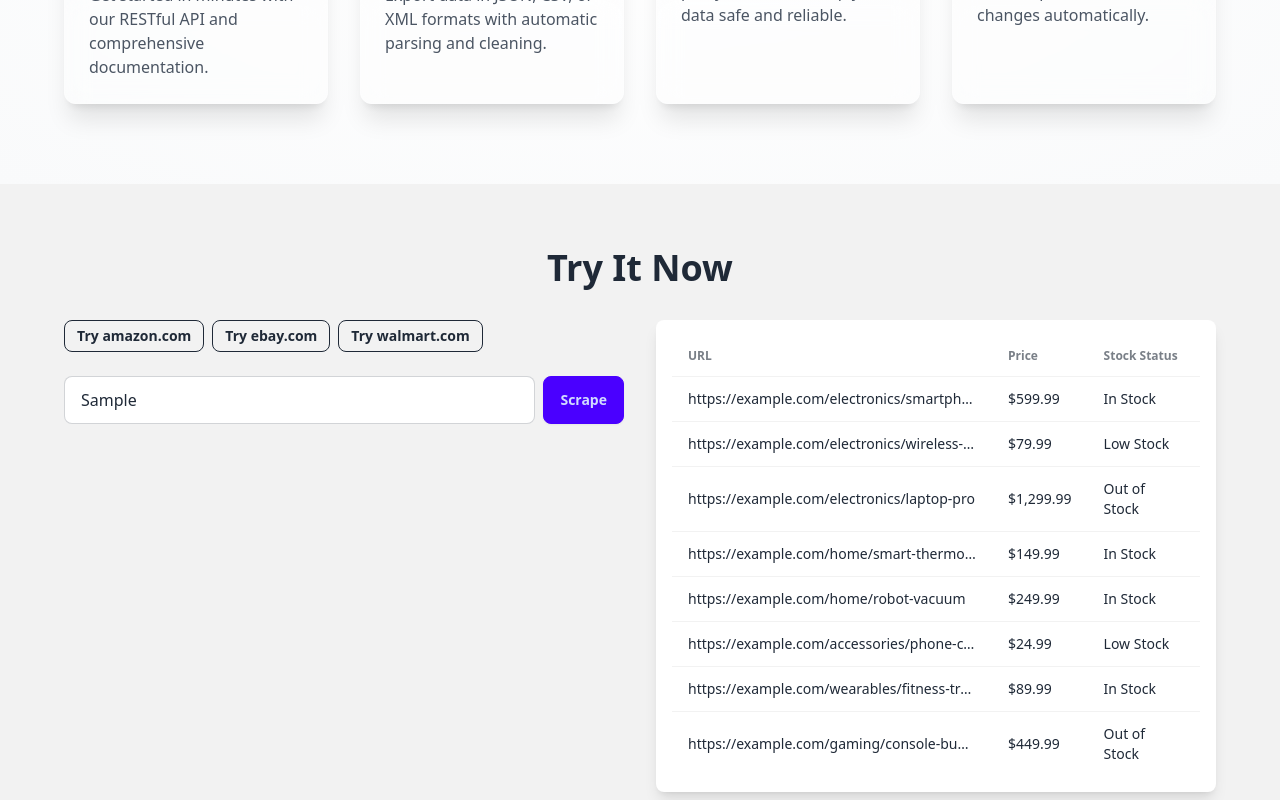
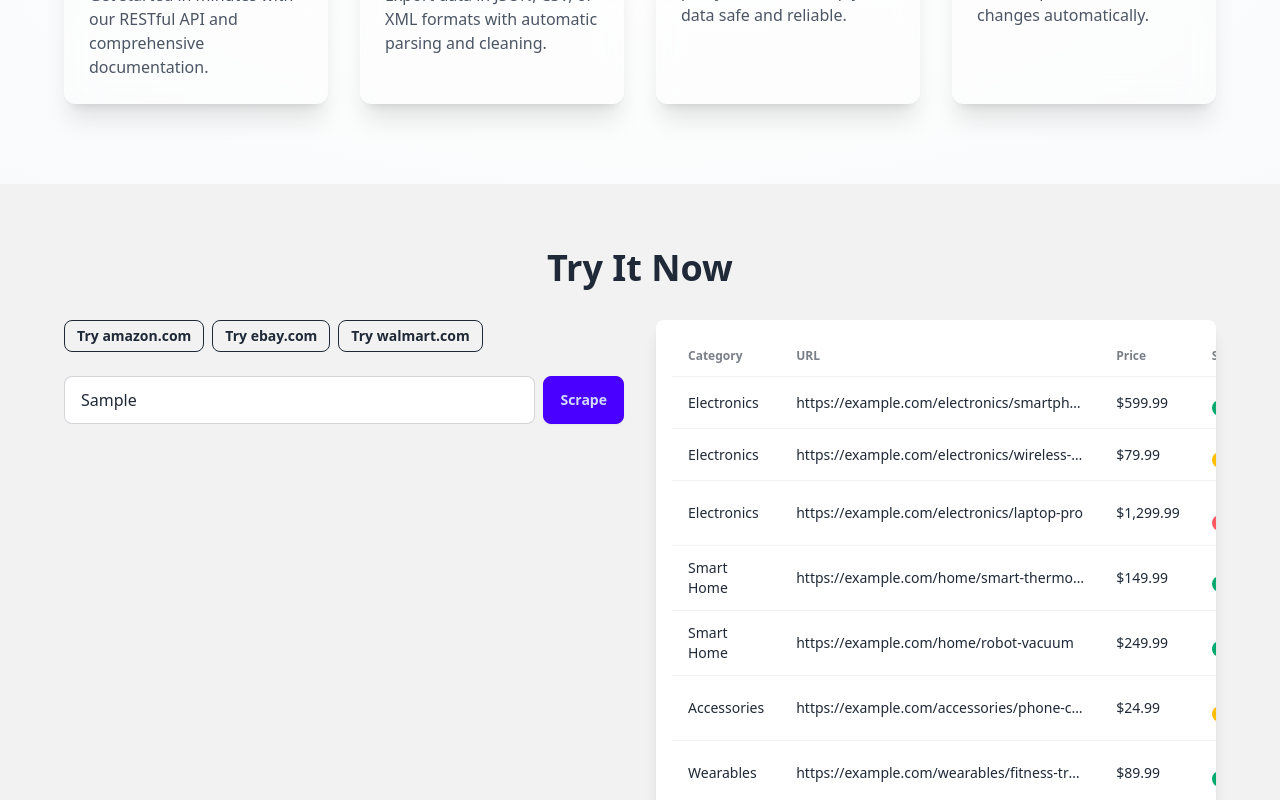
Before and after one commit to helloleo-ai/scraping-saas-landing-page, a React (Vite) app: page / in a window 1280 px wide. Both pictures are taken after typing "Sample" into the empty fields and a click on the button "Scrape". Shown: the part 1120-1920 px from the top of the page. Built offline with nearby package versions, Linux system fonts and the light colour scheme.

Commit message:
helloleo: feat: Add more columns with rating, reviews, and category to demo results

```diff
--- a/src/components/ScrapeDemo.jsx
+++ b/src/components/ScrapeDemo.jsx
@@ -9,14 +9,14 @@ const exampleUrls = [
 ]
 
 const mockData = [
-  { url: 'https://example.com/electronics/smartphone-x12', price: '$599.99', stock: 'In Stock' },
-  { url: 'https://example.com/electronics/wireless-earbuds', price: '$79.99', stock: 'Low Stock' },
-  { url: 'https://example.com/electronics/laptop-pro', price: '$1,299.99', stock: 'Out of Stock' },
-  { url: 'https://example.com/home/smart-thermostat', price: '$149.99', stock: 'In Stock' },
-  { url: 'https://example.com/home/robot-vacuum', price: '$249.99', stock: 'In Stock' },
-  { url: 'https://example.com/accessories/phone-case', price: '$24.99', stock: 'Low Stock' },
-  { url: 'https://example.com/wearables/fitness-tracker', price: '$89.99', stock: 'In Stock' },
-  { url: 'https://example.com/gaming/console-bundle', price: '$449.99', stock: 'Out of Stock' }
+  { url: 'https://example.com/electronics/smartphone-x12', price: '$599.99', stock: 'In Stock', rating: '4.5/5', reviews: 128, lastUpdated: '2m ago', category: 'Electronics' },
+  { url: 'https://example.com/electronics/wireless-earbuds', price: '$79.99', stock: 'Low Stock', rating: '4.2/5', reviews: 89, lastUpdated: '5m ago', category: 'Electronics' },
+  { url: 'https://example.com/electronics/laptop-pro', price: '$1,299.99', stock: 'Out of Stock', rating: '4.8/5', reviews: 256, lastUpdated: '12m ago', category: 'Electronics' },
+  { url: 'https://example.com/home/smart-thermostat', price: '$149.99', stock: 'In Stock', rating: '4.3/5', reviews: 67, lastUpdated: '18m ago', category: 'Smart Home' },
+  { url: 'https://example.com/home/robot-vacuum', price: '$249.99', stock: 'In Stock', rating: '4.6/5', reviews: 183, lastUpdated: '25m ago', category: 'Smart Home' },
+  { url: 'https://example.com/accessories/phone-case', price: '$24.99', stock: 'Low Stock', rating: '4.1/5', reviews: 42, lastUpdated: '31m ago', category: 'Accessories' },
+  { url: 'https://example.com/wearables/fitness-tracker', price: '$89.99', stock: 'In Stock', rating: '4.4/5', reviews: 156, lastUpdated: '45m ago', category: 'Wearables' },
+  { url: 'https://example.com/gaming/console-bundle', price: '$449.99', stock: 'Out of Stock', rating: '4.7/5', reviews: 298, lastUpdated: '1h ago', category: 'Gaming' }
 ]
 
 export default function ScrapeDemo() {
@@ -82,17 +82,33 @@ export default function ScrapeDemo() {
                 <table className="table w-full">
                   <thead>
                     <tr>
+                      <th>Category</th>
                       <th>URL</th>
                       <th>Price</th>
-                      <th>Stock Status</th>
+                      <th>Stock</th>
+                      <th>Rating</th>
+                      <th>Reviews</th>
+                      <th>Updated</th>
                     </tr>
                   </thead>
                   <tbody>
                     {results.map((item, index) => (
                       <tr key={index}>
+                        <td>{item.category}</td>
                         <td className="truncate max-w-xs">{item.url}</td>
                         <td>{item.price}</td>
-                        <td>{item.stock}</td>
+                        <td>
+                          <span className={`badge ${
+                            item.stock === 'In Stock' ? 'badge-success' :
+                            item.stock === 'Low Stock' ? 'badge-warning' :
+                            'badge-error'
+                          } badge-sm`}>
+                            {item.stock}
+                          </span>
+                        </td>
+                        <td>{item.rating}</td>
+                        <td>{item.reviews}</td>
+                        <td>{item.lastUpdated}</td>
                       </tr>
                     ))}
                   </tbody>
```
